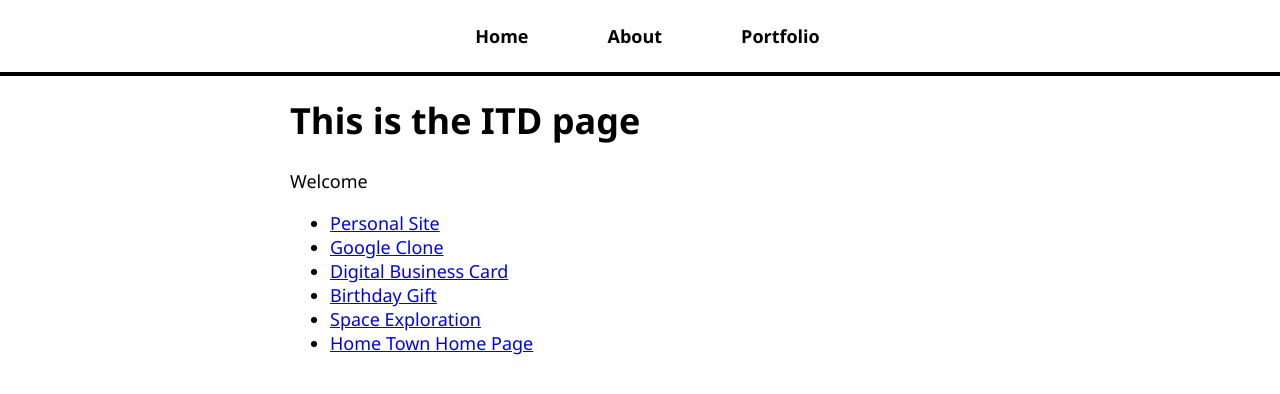
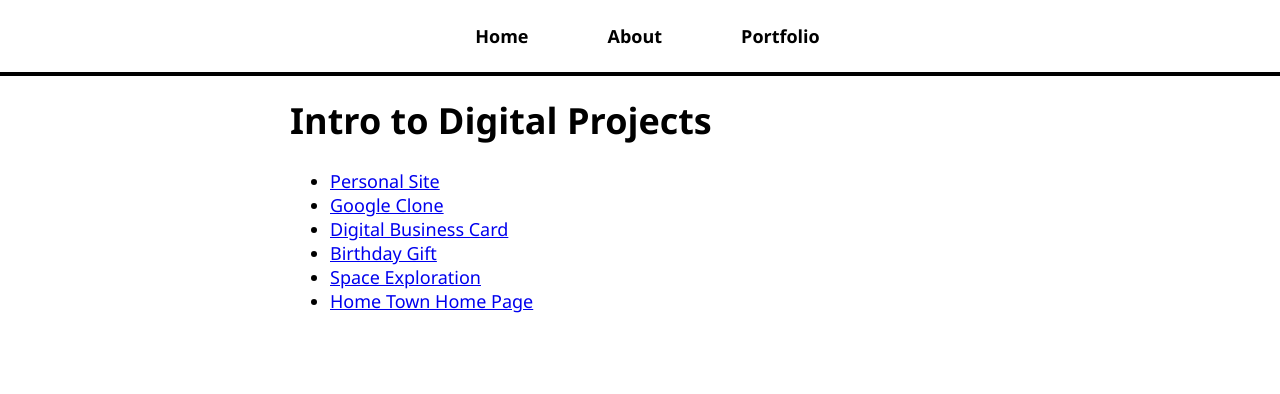
Before and after one commit to eediallo/eediallo.github.io, a React (Create React App) app in the folder my-portfolio/: page /intro-to-digital in a window 1280 px wide. Shown: the top 394 px of the page. Built offline with nearby package versions, Linux system fonts and the light colour scheme.

Commit message:
adds grid list class and change title of page

```diff
--- a/my-portfolio/src/pages/IntroToDigital.js
+++ b/my-portfolio/src/pages/IntroToDigital.js
@@ -2,10 +2,9 @@ import { Link } from "react-router-dom";
 
 const IntroToDigital = () => {
   return (
-    <>
-      <h1>This is the ITD page</h1>
-      <p>Welcome</p>
-      <ul>
+    <div className="intro-to-digital">
+      <h1>Intro to Digital Projects</h1>
+      <ul className="itd-grid-list">
         <li>
           <Link to="/personal-site">Personal Site</Link>
         </li>
@@ -26,7 +25,7 @@ const IntroToDigital = () => {
         <li><Link to="/space-exploration">Space Exploration</Link></li>
         <li><Link to="/home-town-home-page">Home Town Home Page</Link></li>
       </ul>
-    </>
+    </div>
   );
 };
 
```
